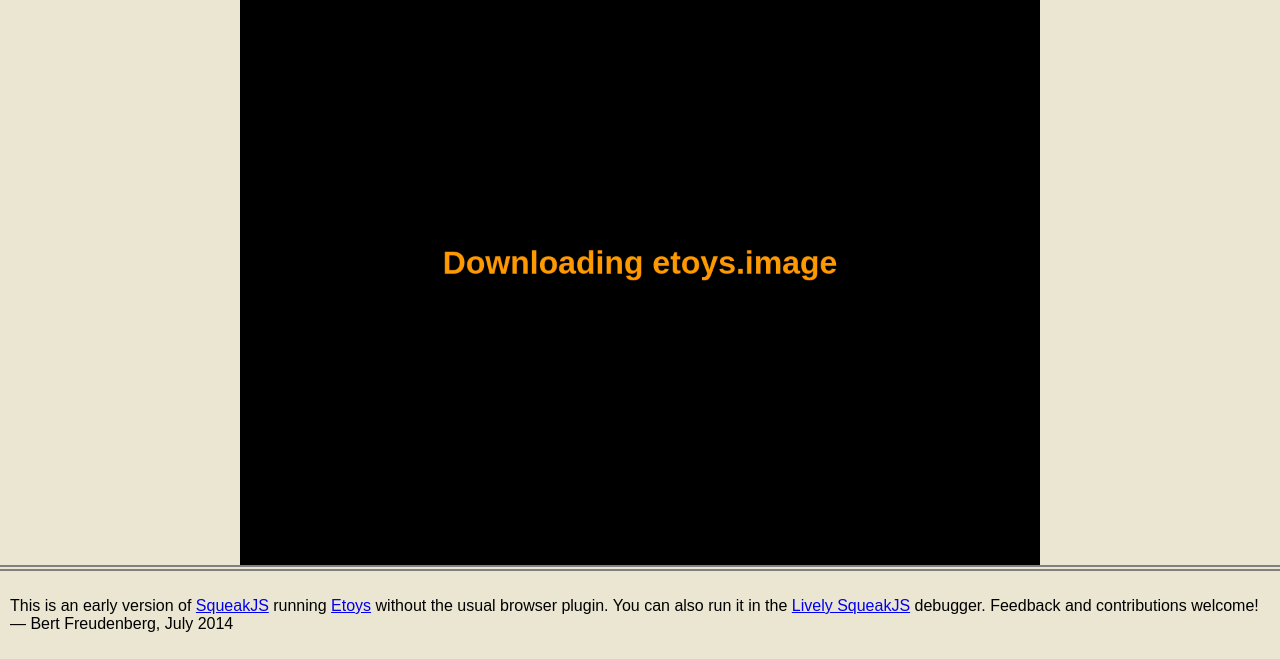
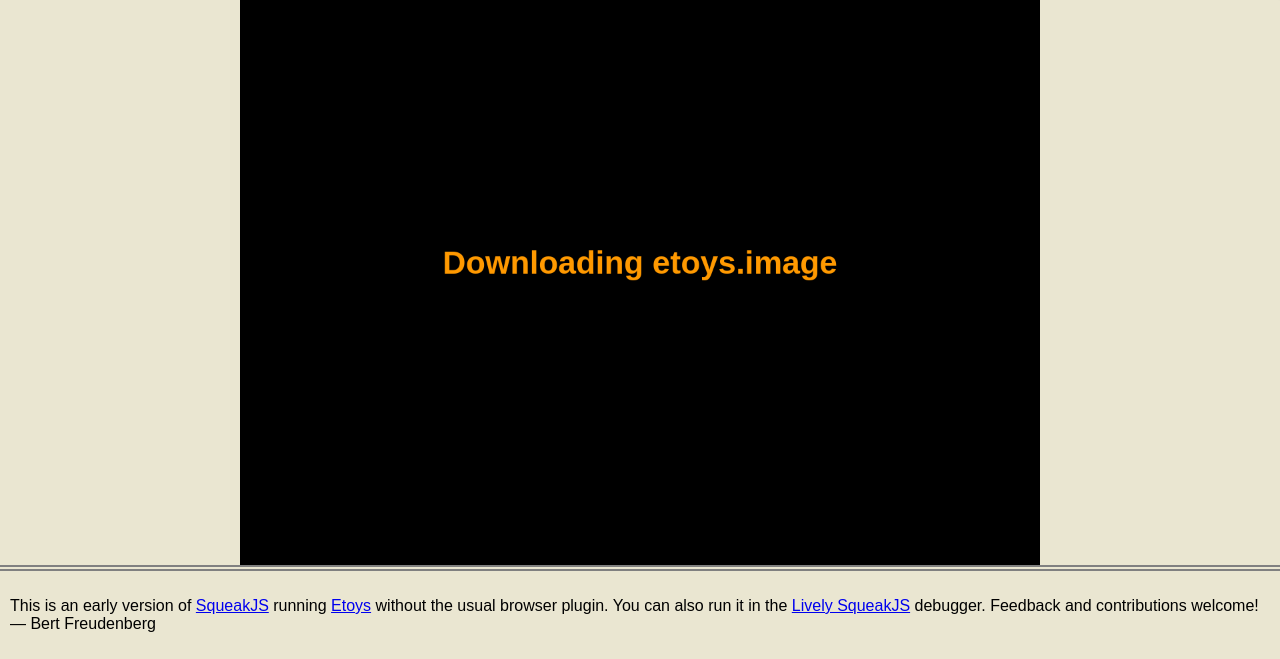
Before and after one commit to codefrau/SqueakJS, a plain HTML site: page etoys/index.html in a window 1280 px wide. Shown: the part 141-800 px from the top of the page. Drawn offline with Linux system fonts and the light colour scheme; no server answers.

Commit message:
etoys: remove date from html

```diff
--- a/etoys/index.html
+++ b/etoys/index.html
@@ -53,7 +53,7 @@ THE SOFTWARE.
         <p>This is an early version of <a href="http://bertfreudenberg.github.io/SqueakJS/" target="_blank">SqueakJS</a>
         running <a href="http://squeakland.org/" target="_blank">Etoys</a> without the usual browser plugin.
         You can also run it in the <a href= "http://lively-web.org/users/bert/squeak.html">Lively SqueakJS</a> debugger.
-        Feedback and contributions welcome! — Bert Freudenberg, July 2014
+        Feedback and contributions welcome! — Bert Freudenberg
         </p>
     </div>
 </body>
```
